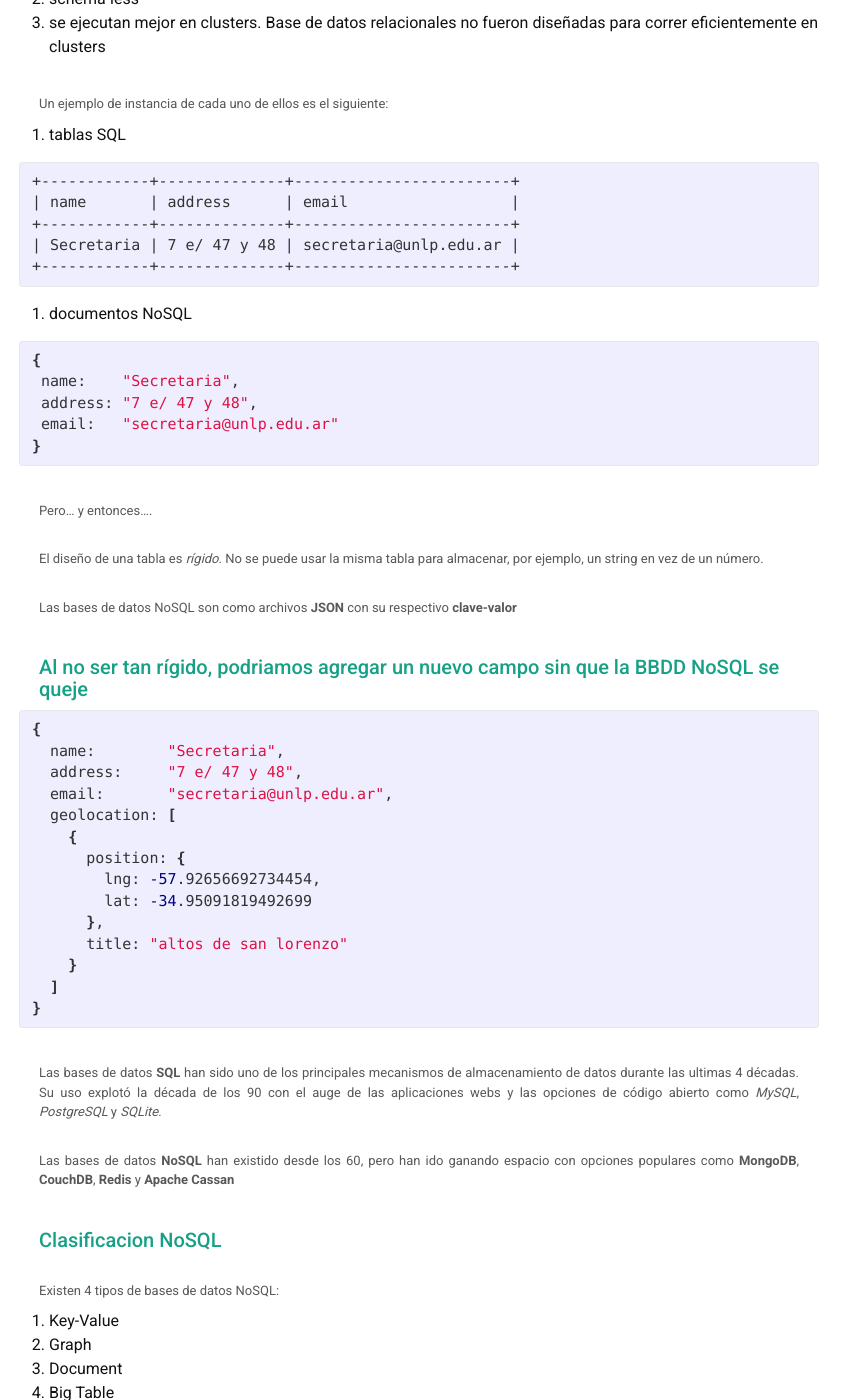
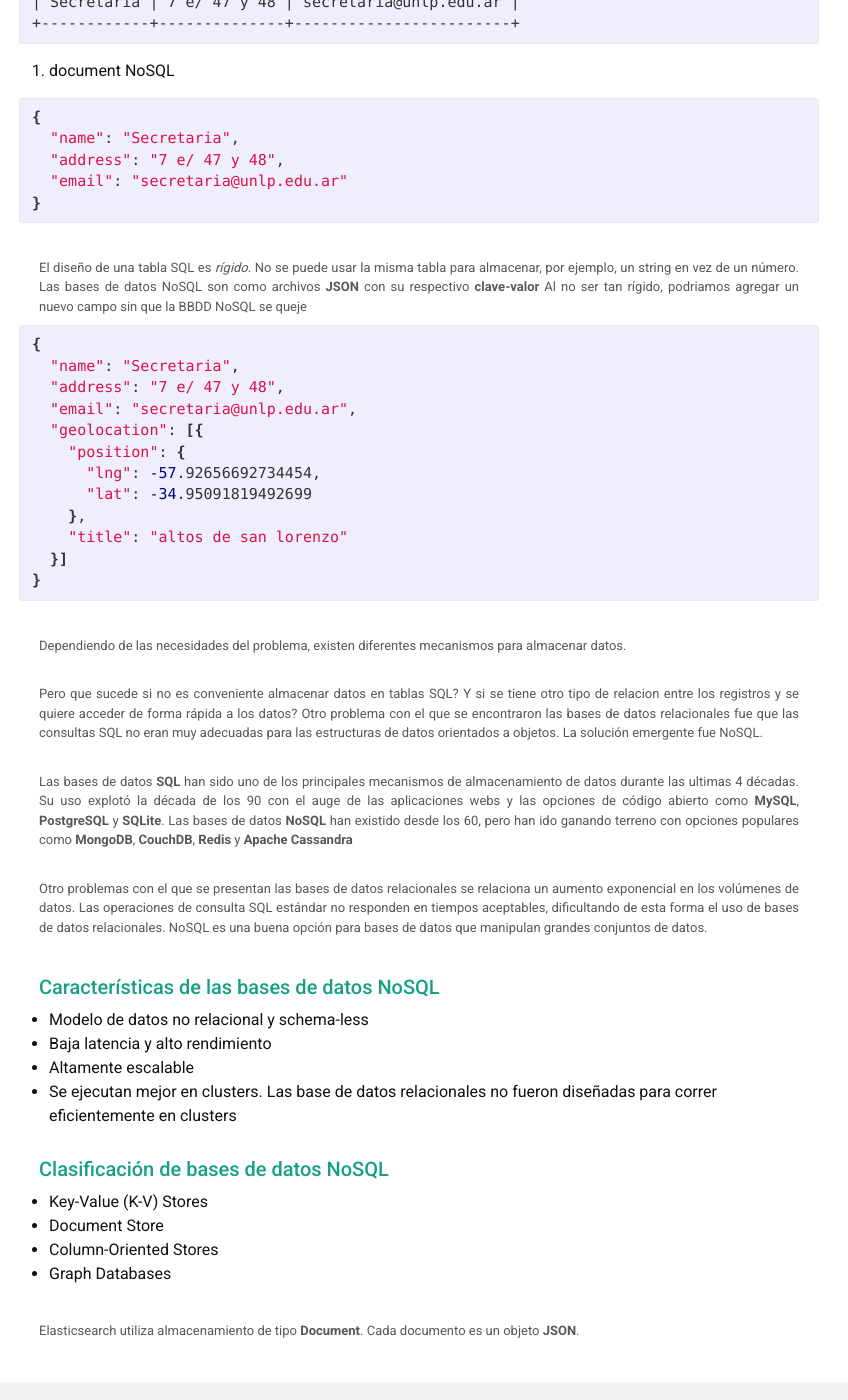
Before and after one commit to Desarrollo-CeSPI/desarrollo-cespi.github.io, a Jekyll site: the page built from _posts/2016-04-14-elasticsearch-module_1.md, in a window 1280 px wide and 1400 px high, scrolled down 2400 px. Shown: the whole window, without its empty margins (221-1069 px from the left). Built offline with Jekyll 4.4.1, drawn with Linux system fonts in a browser that asks for light colours; some of the changed text lies outside the part shown.

Commit message:
Se modificaron temas del documento. Se revieron errores

```diff
--- a/_posts/2016-04-14-elasticsearch-module_1.md
+++ b/_posts/2016-04-14-elasticsearch-module_1.md
@@ -44,9 +35,11 @@
 [http://localhost:9200/](http://localhost:9200/)
 
 
+
 ## Primer ejemplo con Elasticsearch y curl
 
-Dependencias :  *curl*
+> Dependencias :  *curl*
+
 
 1. Creando el índice **twitter** desde la consola con **curl**
 
@@ -75,9 +68,17 @@
 
 Lo puede verificar aquí: [http://localhost:9200/contact/](http://localhost:9200/contact/)
 
-Se puede comparar con la creación de una base de datos en sql?
+Un **índice** es un espacio de nombre lógico, es decir, es una forma de organizar los datos.
 
-Podriamos hacer
+### Elasticsearch y MySQL
+
+Se puede, a grandes rasgos, pensar que un índice es como una base de datos y realizar la siguiente comparación:
+
+> MySQL => Databases => Tables => Columns/Rows
+>
+> Elasticsearch => Indices => Types => Documents with Properties
+
+Podriamos reemplazar el índice creado arriba por una base de datos relacional
 
 {% highlight bash %}
 CREATE DATABASE contact;
@@ -92,28 +93,15 @@
 );
 {% endhighlight %}
 
-La diferencia?
-
-SQL y NoSQL  ALMACENAN DATOS, pero...
-
-**SQL** utiliza sistema de gestion  de base de datos relacionales **RDBMS**.
-
-**NoSQL** ("Not Only SQL") NO utiliza modelo de datos relacional.
-
-
-### Pero entonces, dependiendo de las necesidades del problema, existen diferentes mecanismos para almacenar datos?
-
-### SI, y uno de ellos es NoSQL
-
-Algunas características de estos lenguajes son:
-
-1. no utiliza modelos relacionales
-2. schema-less
-3. se ejecutan mejor en clusters. Base de datos relacionales no fueron diseñadas para correr eficientemente en clusters
+**MySQL** utiliza **SQL** como mecanismo de almacenamiento de datos.
+En cambio **Elasticsearch** utiliza **NoSQL** ("Not Only SQL").
+Y donde está la diferencia? Tanto SQL como  NoSQL  almacenan datos, pero
+SQL utiliza sistema de gestion  de base de datos relacionales.
+NoSQL NO utiliza modelo de datos relacional.
 
 Un ejemplo de instancia de cada uno de ellos es el siguiente:
 
-1. tablas SQL
+1. table SQL
 
 {% highlight bash %}
 
@@ -125,58 +113,71 @@
 
 {% endhighlight %}
 
-2. documentos  NoSQL
+2. document  NoSQL
 
 {% highlight bash %}
 {
- name:    "Secretaria",
- address: "7 e/ 47 y 48",
- email:   "secretaria@unlp.edu.ar"
+  "name": "Secretaria",
+  "address": "7 e/ 47 y 48",
+  "email": "secretaria@unlp.edu.ar"
 }
 {% endhighlight %}
 
-Pero... y entonces....
-
-El diseño de una tabla es *rígido*. No se puede usar la misma tabla  para almacenar, por ejemplo, un string en vez de un número.
-
+El diseño de una tabla SQL es *rígido*. No se puede usar la misma tabla  para almacenar,
+por ejemplo, un string en vez de un número.
 Las bases de datos NoSQL son como archivos **JSON** con su respectivo **clave-valor**
-
-### Al no ser tan rígido, podriamos agregar un nuevo campo sin que la BBDD NoSQL se queje
+Al no ser tan rígido, podriamos agregar un nuevo campo sin que la BBDD NoSQL se queje
 
 {% highlight bash %}
 {
-  name:        "Secretaria",
-  address:     "7 e/ 47 y 48",
-  email:       "secretaria@unlp.edu.ar",
-  geolocation: [
-    {
-      position: {
-        lng: -57.92656692734454,
-        lat: -34.95091819492699
-      },
-      title: "altos de san lorenzo"
-    }
-  ]
+  "name": "Secretaria",
+  "address": "7 e/ 47 y 48",
+  "email": "secretaria@unlp.edu.ar",
+  "geolocation": [{
+    "position": {
+      "lng": -57.92656692734454,
+      "lat": -34.95091819492699
+    },
+    "title": "altos de san lorenzo"
+  }]
 }
 {% endhighlight %}
 
+Dependiendo de las necesidades del problema, existen diferentes mecanismos para almacenar datos.
 
-Las bases de datos **SQL** han sido uno de los principales mecanismos de almacenamiento de datos durante las ultimas 4 décadas. Su uso explotó la década de los 90 con el auge de las aplicaciones webs y las opciones de código abierto como *MySQL*, *PostgreSQL* y *SQLite*.
+Pero que sucede si no es conveniente almacenar datos en tablas SQL? Y si se tiene otro tipo de
+relacion entre los registros y se quiere acceder de forma rápida a los datos?
+Otro problema con el que se encontraron las bases de datos relacionales fue que las
+consultas SQL no eran muy adecuadas para las estructuras de datos orientados a objetos.
+La solución emergente fue NoSQL.
 
-Las bases de datos **NoSQL** han existido desde los 60, pero han ido ganando espacio con opciones populares como **MongoDB**, **CouchDB**, **Redis** y **Apache Cassan**
+Las bases de datos **SQL** han sido uno de los principales mecanismos de almacenamiento
+de datos durante las ultimas 4 décadas. Su uso explotó la década de los 90 con el auge
+de las aplicaciones webs y las opciones de código abierto como **MySQL**, **PostgreSQL**
+y **SQLite**. Las bases de datos **NoSQL** han existido desde los 60, pero han ido ganando
+terreno con opciones populares como **MongoDB**, **CouchDB**, **Redis** y **Apache Cassandra**
 
-### Clasificacion NoSQL
-Existen 4 tipos de bases de datos NoSQL:
+Otro problemas con el que se presentan las bases de datos relacionales se relaciona
+un aumento exponencial en los volúmenes de datos. Las operaciones de consulta SQL
+estándar no responden en tiempos aceptables, dificultando de esta forma el uso de bases
+de datos relacionales. NoSQL es una buena opción para bases de datos que manipulan grandes
+conjuntos de datos.
 
-1. Key-Value
-2. Graph
-3. Document
-4. Big Table
 
-[LINK A BASES DE DATOS NOSQL http://nosql-database.org/](http://nosql-database.org/)
+### Características de las bases de datos NoSQL
 
-### Bueno, pero donde ubicamos a Elasticsearch?
+* Modelo de datos no relacional y schema-less
+* Baja latencia y alto rendimiento
+* Altamente escalable
+* Se ejecutan mejor en clusters. Las base de datos relacionales no fueron diseñadas para correr eficientemente en clusters
 
-Elasticsearch utiliza la clasificación  **Documents**
 
-El almacenamiento y recuperación de los datos puede darse en forma de **XML**, **JSON**, **BSON**, etc
+### Clasificación de bases de datos NoSQL
+
+* Key-Value (K-V) Stores
+* Document Store
+* Column-Oriented Stores
+* Graph Databases
+
+Elasticsearch utiliza almacenamiento de tipo **Document**.
+Cada documento es un objeto **JSON**.
```
Also changed, not shown: other parts of _posts/2016-04-14-elasticsearch-module_1.md (+4 -13 lines).
